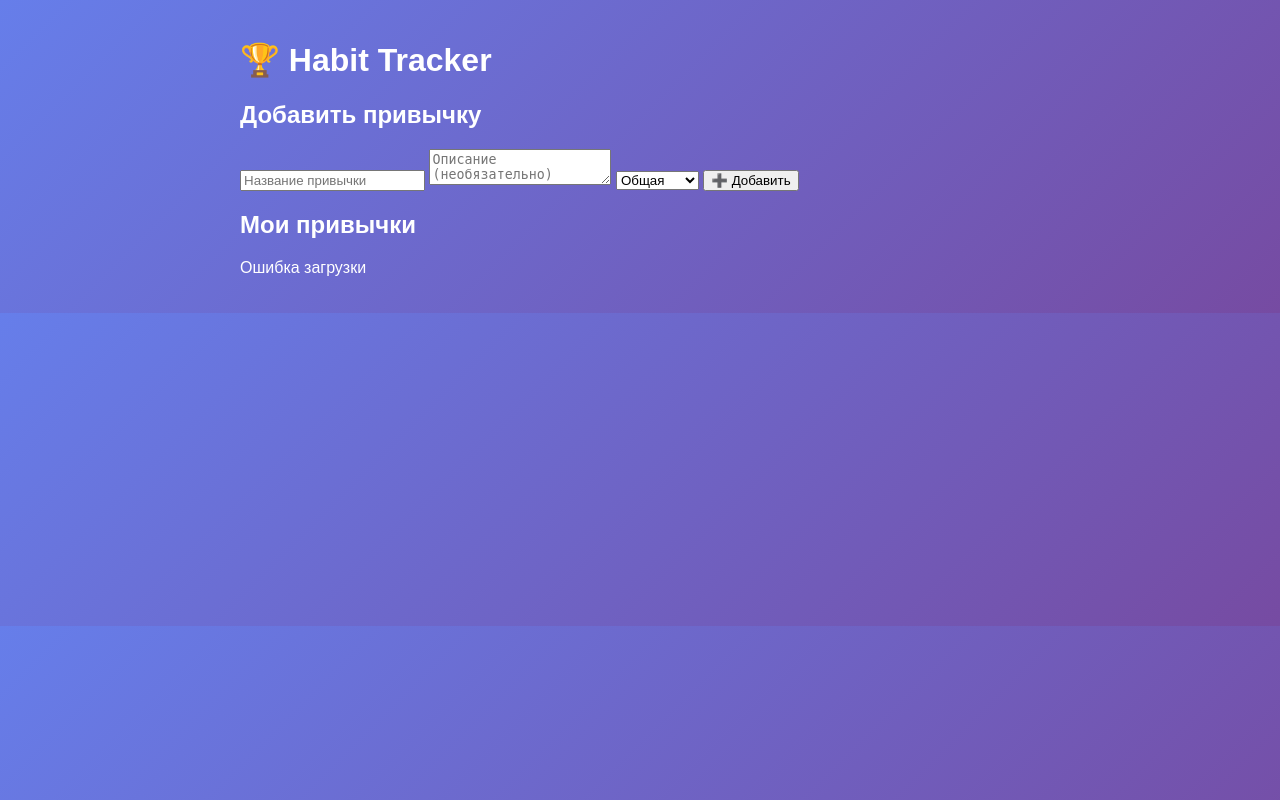
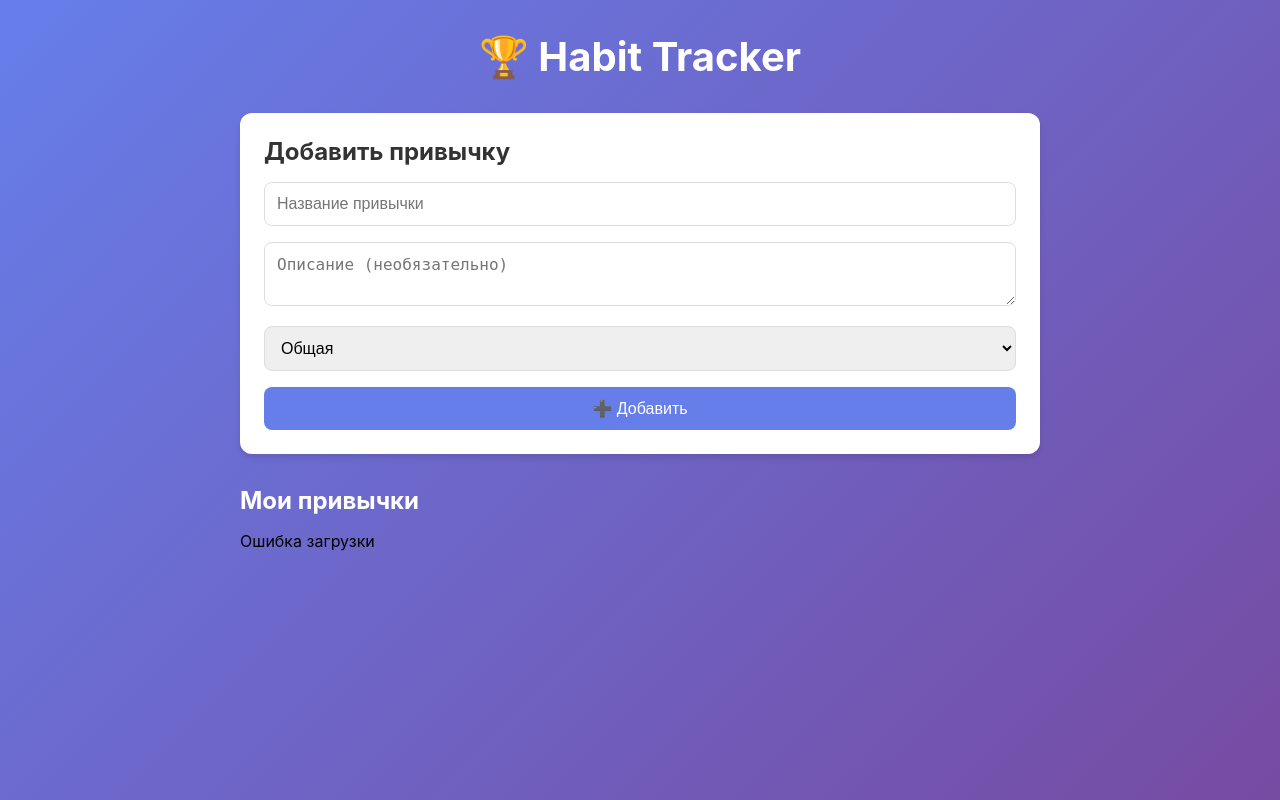
Before and after one commit to ArtsiomKhamiakou/habit-tracker, a Flask app: template app/app/app/templates/index.html in a window 1280 px wide. Run offline with Flask 3, Linux system fonts and the light colour scheme; the template is opened without the code that fills it, so the values that code supplies are empty.

Commit message:
style: add habit card styles

```diff
--- a/app/app/app/templates/static/css/style.css
+++ b/app/app/app/templates/static/css/style.css
@@ -1,9 +1,14 @@
+* {
+    margin: 0;
+    padding: 0;
+    box-sizing: border-box;
+}
+
 body {
-    font-family: Arial, sans-serif;
-    margin: 0;
-    padding: 20px;
+    font-family: -apple-system, BlinkMacSystemFont, 'Segoe UI', Roboto, sans-serif;
     background: linear-gradient(135deg, #667eea 0%, #764ba2 100%);
-    color: white;
+    min-height: 100vh;
+    padding: 2rem;
 }
 
 .container {
@@ -11,10 +16,130 @@
     margin: 0 auto;
 }
 
+h1 {
+    color: white;
+    text-align: center;
+    margin-bottom: 2rem;
+    font-size: 2.5rem;
+}
+
+h2 {
+    color: white;
+    margin: 1.5rem 0 1rem 0;
+}
+
+.add-habit-form {
+    background: white;
+    padding: 1.5rem;
+    border-radius: 12px;
+    margin-bottom: 2rem;
+    box-shadow: 0 4px 6px rgba(0,0,0,0.1);
+}
+
+.add-habit-form h2 {
+    color: #333;
+    margin-top: 0;
+    margin-bottom: 1rem;
+}
+
+.add-habit-form input,
+.add-habit-form textarea,
+.add-habit-form select {
+    width: 100%;
+    padding: 0.75rem;
+    margin-bottom: 1rem;
+    border: 1px solid #ddd;
+    border-radius: 8px;
+    font-size: 1rem;
+}
+
+.add-habit-form button {
+    width: 100%;
+    padding: 0.75rem;
+    background: #667eea;
+    color: white;
+    border: none;
+    border-radius: 8px;
+    font-size: 1rem;
+    cursor: pointer;
+    transition: background 0.3s;
+}
+
+.add-habit-form button:hover {
+    background: #5a67d8;
+}
+
 .habit-card {
     background: white;
+    border-radius: 12px;
+    padding: 1.5rem;
+    margin-bottom: 1rem;
+    box-shadow: 0 2px 8px rgba(0,0,0,0.1);
+    transition: transform 0.2s;
+}
+
+.habit-card:hover {
+    transform: translateY(-2px);
+    box-shadow: 0 4px 12px rgba(0,0,0,0.15);
+}
+
+.habit-card h3 {
+    margin: 0 0 0.5rem 0;
     color: #333;
-    padding: 15px;
-    margin: 10px 0;
-    border-radius: 8px;
+    font-size: 1.25rem;
 }
+
+.habit-card .category {
+    display: inline-block;
+    background: #e0e7ff;
+    color: #4f46e5;
+    padding: 0.25rem 0.75rem;
+    border-radius: 20px;
+    font-size: 0.875rem;
+    margin-bottom: 0.75rem;
+}
+
+.habit-card .streak {
+    color: #f59e0b;
+    font-weight: bold;
+    margin: 0.5rem 0;
+}
+
+.habit-card p {
+    color: #666;
+    margin: 0.5rem 0;
+}
+
+.habit-card .actions {
+    margin-top: 1rem;
+    display: flex;
+    gap: 0.5rem;
+}
+
+.habit-card button {
+    flex: 1;
+    padding: 0.5rem 1rem;
+    border: none;
+    border-radius: 6px;
+    cursor: pointer;
+    font-size: 0.875rem;
+    transition: background 0.2s;
+}
+
+.habit-card button:first-child {
+    background: #10b981;
+    color: white;
+}
+
+.habit-card button:first-child:hover {
+    background: #059669;
+}
+
+.habit-card button:last-child {
+    background: #ef4444;
+    color: white;
+}
+
+.habit-card button:last-child:hover {
+    background: #dc2626;
+}
```
